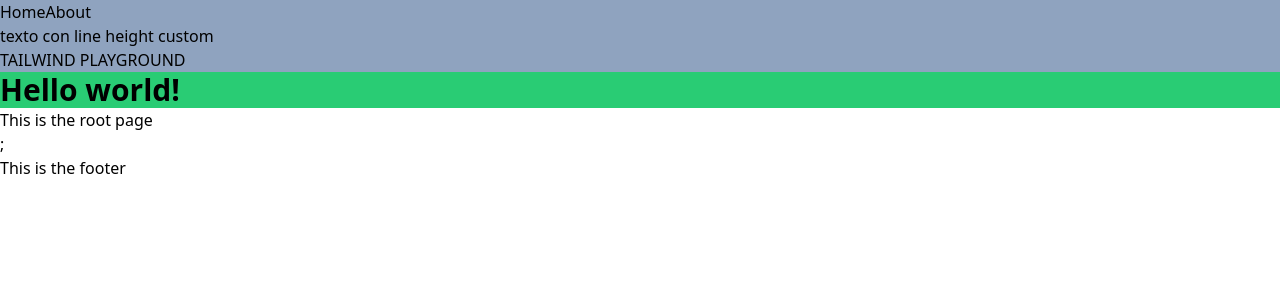
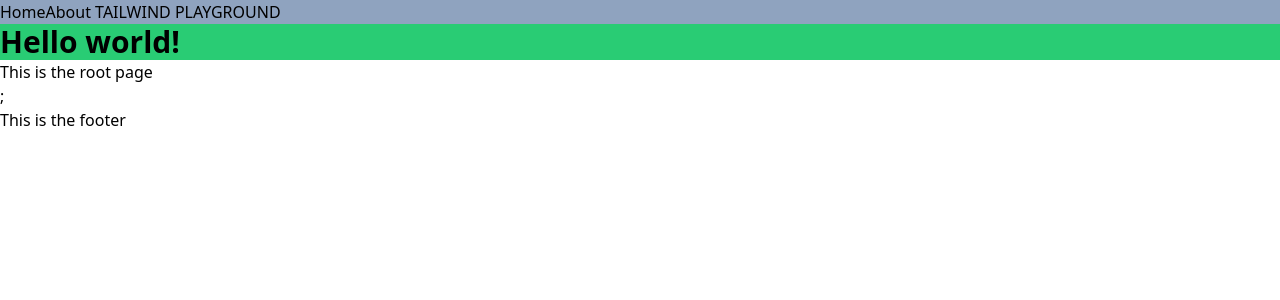
Before and after one commit to retamozo/avocado-marketplace, a Next.js app: page / in a window 1280 px wide. Shown: the top 300 px of the page. Built offline with nearby package versions, Linux system fonts and the light colour scheme.

Commit message:
changed the nabvar

```diff
--- a/components/NavBar/index.tsx
+++ b/components/NavBar/index.tsx
@@ -11,7 +11,6 @@ const NavBar = () => {
         <Link href="/about">
           <a>About</a>
         </Link>
-        <p className="leading-desktop-l3">texto con line height custom</p>
         <Link href="tailwind_playground"> TAILWIND PLAYGROUND</Link>
       </menu>
     </nav>
```
